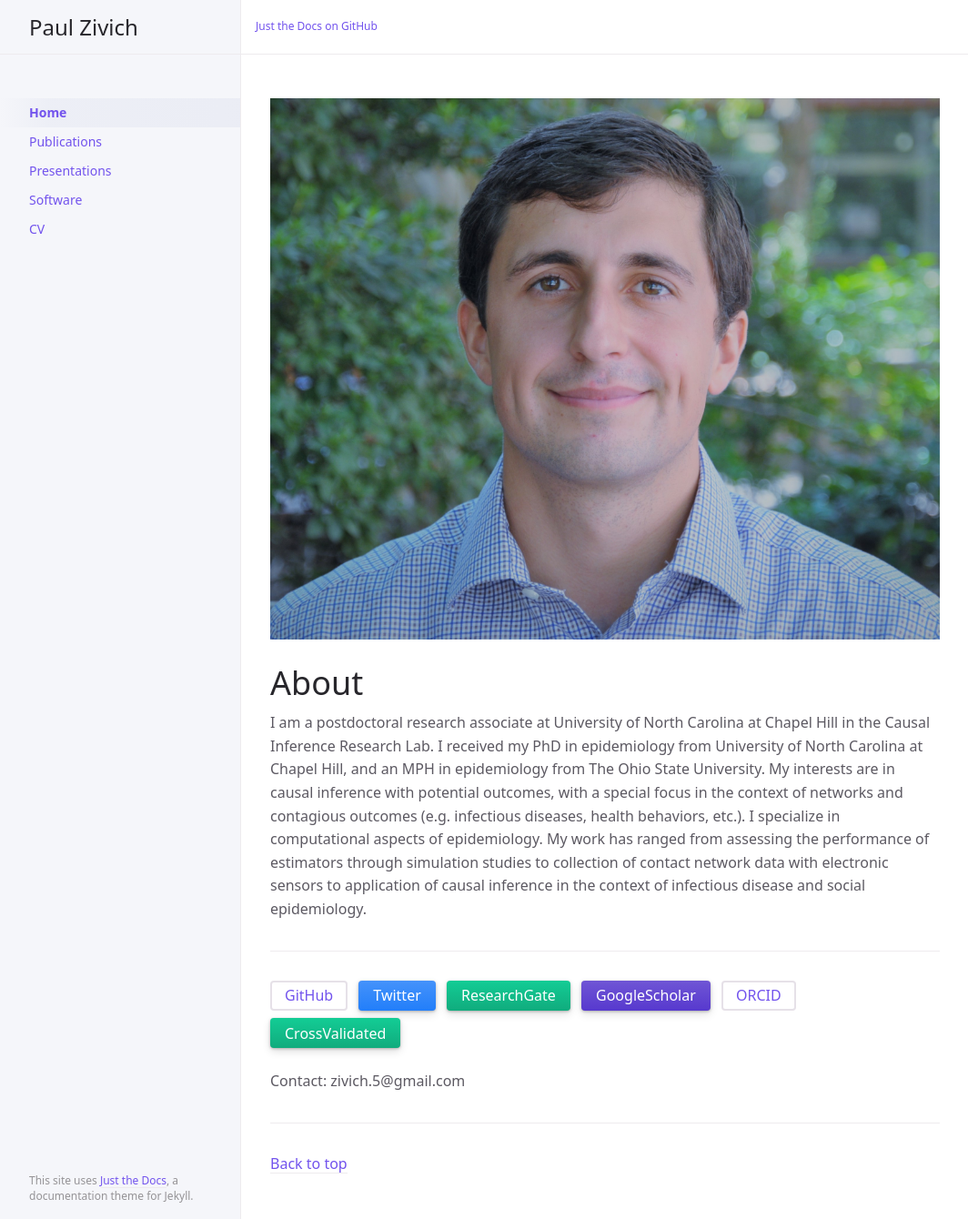
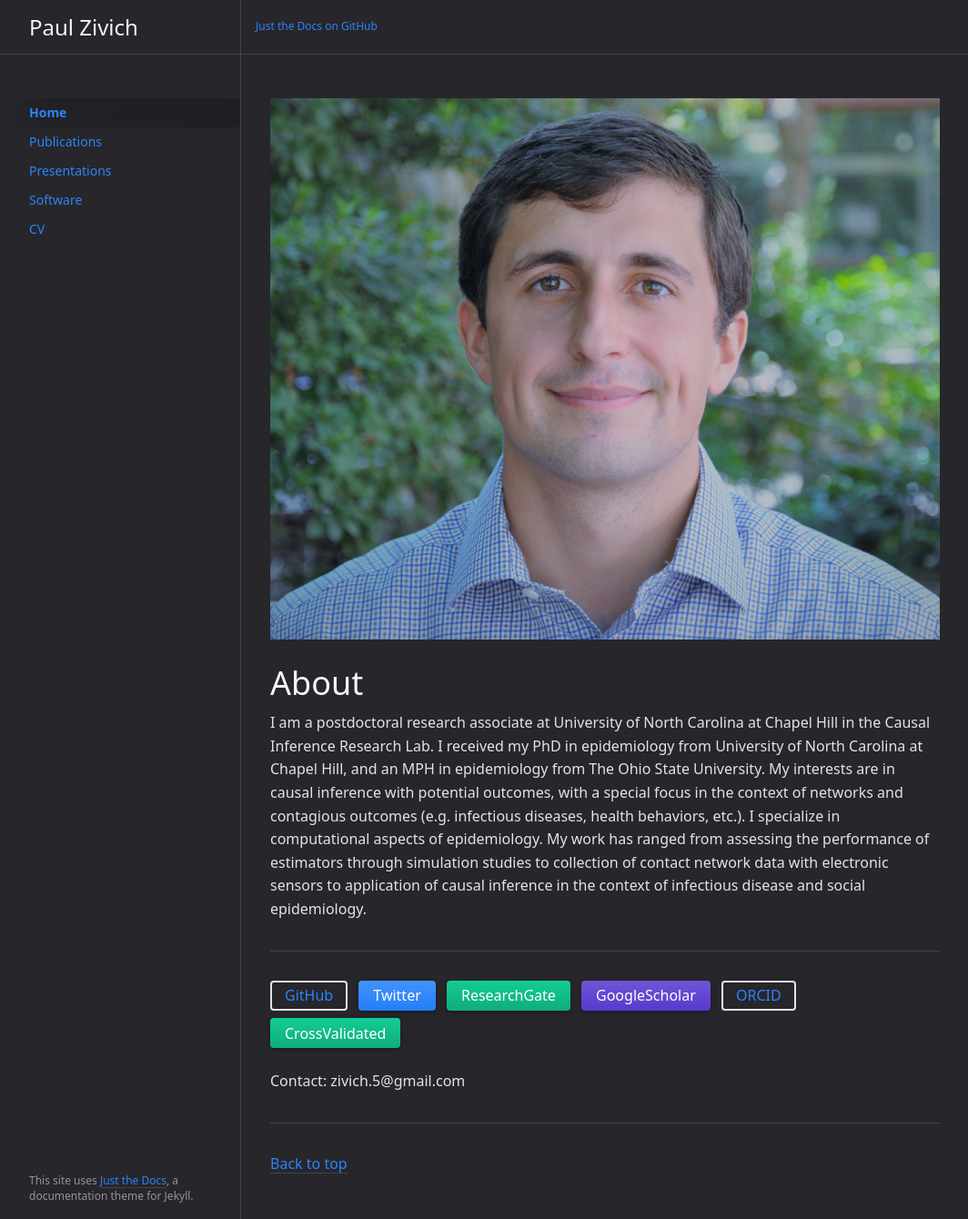
Before and after one commit to pzivich/pzivich.github.io, a Jekyll site: the page built from index.md, in a window 1280 px wide and 1340 px high. Shown: the whole window at 91% size, without its empty margins (107-1171 px from the left). Built offline with Jekyll 4.4.1, drawn with Linux system fonts in a browser that asks for light colours.

Commit message:
switching to dark theme

```diff
--- a/_config.yml
+++ b/_config.yml
@@ -96,7 +96,7 @@ gh_edit_branch: "master" # the branch that your docs is served from
 gh_edit_view_mode: "tree" # "tree" or "edit" if you want the user to jump into the editor immediately
 
 # Color scheme currently only supports "dark", "light"/nil (default), or a custom scheme that you define
-color_scheme: nil
+color_scheme: dark
 
 plugins:
   - jekyll-seo-tag
```
